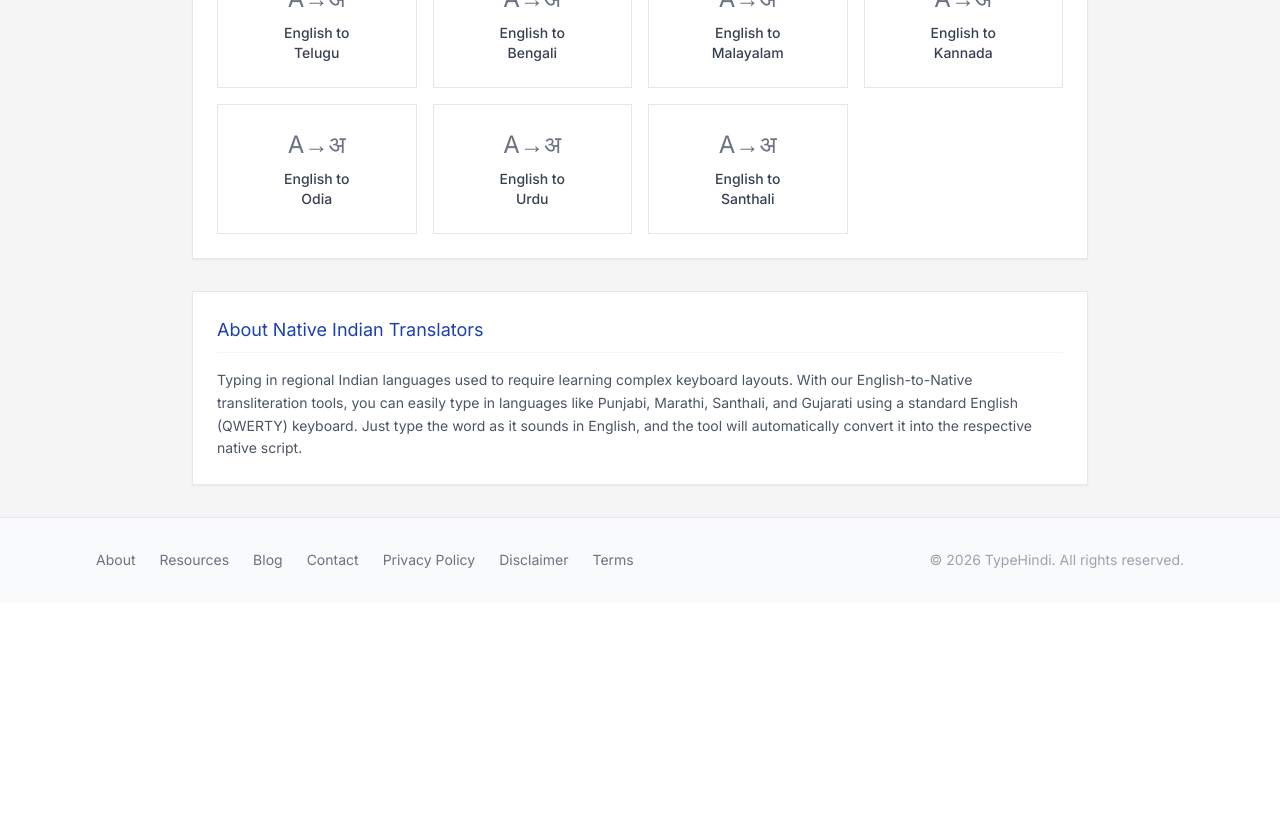
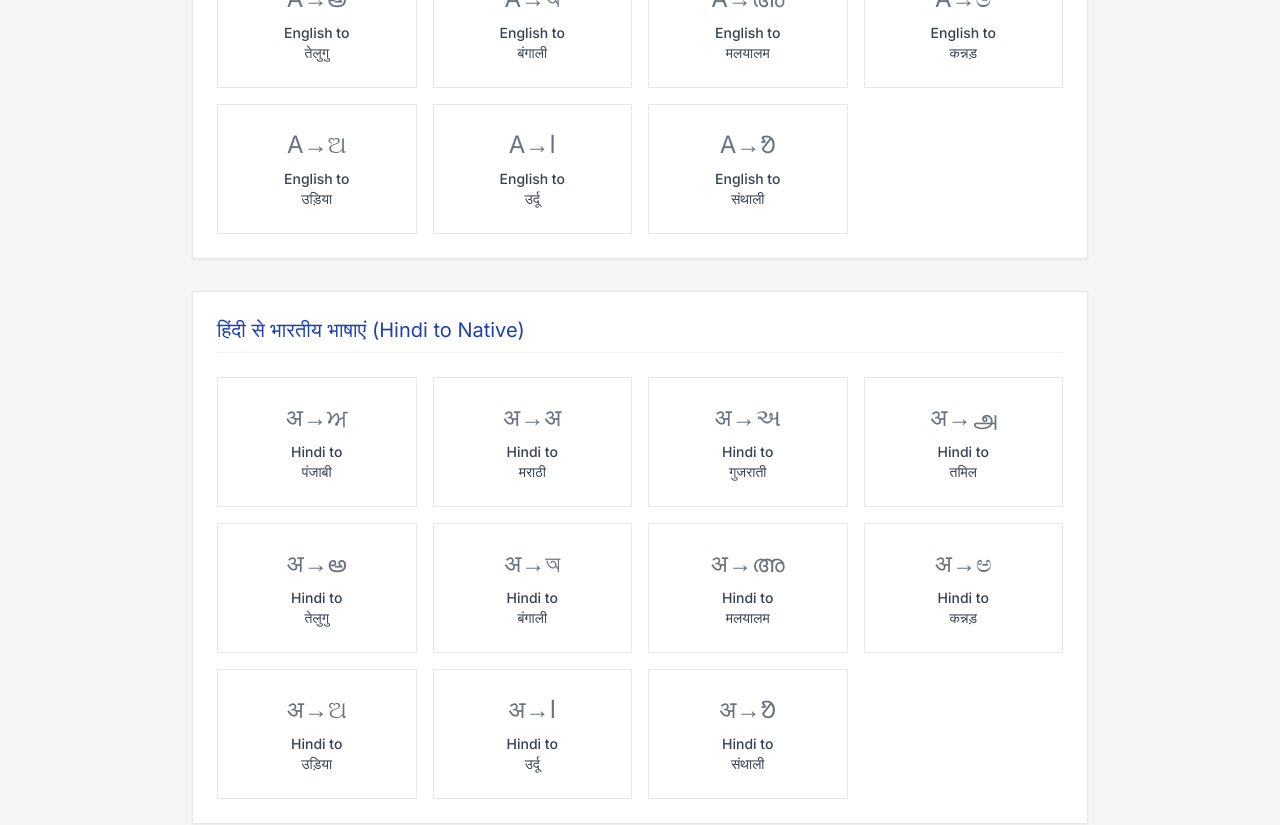
Before and after one commit to therohitbiruli/typehindi, a Next.js app: page /translators in a window 1280 px wide. Shown: the part 540-1365 px from the top of the page. Before the commit the page ends 1142 px from the top, so only its background shows below. Built offline with nearby package versions, Linux system fonts and the light colour scheme.

Commit message:
Translate footer to Hindi and add Hindi-to-Native translators with native fonts

```diff
--- a/src/app/translators/[language]/page.tsx
+++ b/src/app/translators/[language]/page.tsx
@@ -5,52 +5,80 @@ import Link from "next/link";
 import { Metadata } from "next";
 
 export function generateStaticParams() {
-  return LANGUAGES.map((lang) => ({
-    language: `english-to-${lang.toLowerCase()}`,
-  }));
+  const params: { language: string }[] = [];
+  LANGUAGES.forEach((lang) => {
+    params.push({ language: `english-to-${lang.name.toLowerCase()}` });
+    params.push({ language: `hindi-to-${lang.name.toLowerCase()}` });
+  });
+  return params;
 }
 
 export async function generateMetadata(props: { params: Promise<{ language: string }> }): Promise<Metadata> {
   const params = await props.params;
-  const languageName = params.language.replace("english-to-", "").replace(/^\w/, (c) => c.toUpperCase());
+  const isHindiSource = params.language.startsWith("hindi-to-");
+  const sourceName = isHindiSource ? "Hindi" : "English";
+  const prefix = isHindiSource ? "hindi-to-" : "english-to-";
+
+  const targetLangStr = params.language.replace(prefix, "");
+  const langObj = LANGUAGES.find(l => l.name.toLowerCase() === targetLangStr);
+  const targetName = langObj ? langObj.name : targetLangStr.charAt(0).toUpperCase() + targetLangStr.slice(1);
+  const targetHindiName = langObj ? langObj.hindiName : targetName;
+
   return {
-    title: `English to ${languageName} Typing & Translator Tool | TypeHindi.in`,
-    description: `Free online English to ${languageName} typing tool. Convert your English text into ${languageName} script instantly.`,
+    title: `${sourceName} to ${targetName} (${targetHindiName}) Typing & Translator Tool | TypeHindi.in`,
+    description: `Free online ${sourceName} to ${targetName} typing tool. Convert your ${sourceName} text into ${targetName} script instantly.`,
   };
 }
 
 export default async function LanguageTranslatorPage(props: { params: Promise<{ language: string }> }) {
   const params = await props.params;
-  const isMatch = params.language.startsWith("english-to-");
-  const langName = params.language.replace("english-to-", "");
-  const formattedLangName = langName.charAt(0).toUpperCase() + langName.slice(1);
 
-  if (!isMatch || !LANGUAGES.some(l => l.toLowerCase() === langName)) {
+  const isEnglishSource = params.language.startsWith("english-to-");
+  const isHindiSource = params.language.startsWith("hindi-to-");
+
+  if (!isEnglishSource && !isHindiSource) {
     notFound();
   }
+
+  const prefix = isHindiSource ? "hindi-to-" : "english-to-";
+  const targetLangStr = params.language.replace(prefix, "");
+
+  const langObj = LANGUAGES.find(l => l.name.toLowerCase() === targetLangStr);
+  if (!langObj) {
+    notFound();
+  }
+
+  const sourceName = isHindiSource ? "Hindi" : "English";
+  const sourceHindiName = isHindiSource ? "हिंदी" : "अंग्रेजी";
 
   return (
     <div className="max-w-5xl mx-auto">
       <div className="mb-4 text-sm text-gray-500">
-        <Link href="/translators" className="text-blue-600 hover:underline">Translators</Link> &gt; English to {formattedLangName}
+        <Link href="/translators" className="text-blue-600 hover:underline">Translators</Link> &gt; {sourceName} to {langObj.name}
       </div>
 
-      <TranslatorTool language={formattedLangName} />
+      <TranslatorTool
+        language={langObj.name}
+        hindiLanguageName={langObj.hindiName}
+        sourceLanguage={sourceName}
+      />
 
-      {/* Language Specific SEO Text mimicking TypingBaba layout density */}
+      {/* Language Specific SEO Text translated to Hindi */}
       <div className="bg-white border border-gray-200 shadow-sm p-6 md:p-8 space-y-6">
-        <h3 className="text-xl font-normal text-red-600 border-b border-gray-100 pb-2">How to use English to {formattedLangName} Typing Tool</h3>
+        <h3 className="text-xl font-normal text-red-600 border-b border-gray-100 pb-2">
+          {sourceHindiName} से {langObj.hindiName} टाइपिंग टूल का उपयोग कैसे करें
+        </h3>
         <div className="text-sm text-gray-600 leading-relaxed space-y-3">
-          <p>This is a free online English to {formattedLangName} transliteration tool. By using this tool, you can convert English letters into {formattedLangName} script instantly. For example, typing <strong>"namaste"</strong> in English will automatically be converted to the corresponding {formattedLangName} script.</p>
-          <p>It utilizes phonetic translation, meaning you just type the words as they sound. This tool makes it incredibly simple for users who do not know the complex {formattedLangName} keyboard layouts to generate accurate text for documents, emails, and social media.</p>
+          <p>यह एक मुफ्त ऑनलाइन {sourceHindiName} से {langObj.hindiName} लिप्यंतरण (transliteration) टूल है। इस टूल का उपयोग करके, आप {sourceHindiName} अक्षरों को तुरंत {langObj.hindiName} लिपि में बदल सकते हैं। उदाहरण के लिए, {sourceHindiName} में <strong>"नमस्ते"</strong> टाइप करने पर यह स्वचालित रूप से संबंधित {langObj.hindiName} लिपि में परिवर्तित हो जाएगा।</p>
+          <p>यह ध्वन्यात्मक (phonetic) अनुवाद का उपयोग करता है, जिसका अर्थ है कि आप शब्दों को वैसे ही टाइप करते हैं जैसे वे सुनाई देते हैं। यह टूल उन उपयोगकर्ताओं के लिए अविश्वसनीय रूप से सरल बनाता है जो जटिल {langObj.hindiName} कीबोर्ड लेआउट को नहीं जानते हैं, ताकि वे दस्तावेज़ों, ईमेल और सोशल मीडिया के लिए सटीक टेक्स्ट उत्पन्न कर सकें।</p>
         </div>
 
-        <h3 className="text-xl font-normal text-blue-800 border-b border-gray-100 pb-2">Key Features</h3>
+        <h3 className="text-xl font-normal text-blue-800 border-b border-gray-100 pb-2">मुख्य विशेषताएं (Key Features)</h3>
         <ul className="list-disc pl-5 text-sm text-gray-600 space-y-2">
-          <li><strong>Instant Conversion:</strong> The text is converted as soon as you press the spacebar.</li>
-          <li><strong>Easy to Use:</strong> No need to download or install complex fonts or software.</li>
-          <li><strong>Phonetic Typing:</strong> Type exactly how the word sounds in English.</li>
-          <li><strong>One-Click Copy:</strong> Copy your converted {formattedLangName} text to the clipboard with a single click.</li>
+          <li><strong>त्वरित रूपांतरण (Instant Conversion):</strong> जैसे ही आप स्पेसबार दबाते हैं, टेक्स्ट तुरंत बदल जाता है।</li>
+          <li><strong>उपयोग में आसान:</strong> किसी जटिल फॉन्ट या सॉफ़्टवेयर को डाउनलोड या इंस्टॉल करने की आवश्यकता नहीं है।</li>
+          <li><strong>ध्वन्यात्मक टाइपिंग:</strong> शब्द जैसा सुनाई देता है, ठीक वैसा ही टाइप करें।</li>
+          <li><strong>एक-क्लिक कॉपी:</strong> एक क्लिक से अपने परिवर्तित {langObj.hindiName} टेक्स्ट को क्लिपबोर्ड पर कॉपी करें।</li>
         </ul>
       </div>
     </div>
--- a/src/app/translators/page.tsx
+++ b/src/app/translators/page.tsx
@@ -1,35 +1,54 @@
 import Link from "next/link";
 
 export const LANGUAGES = [
-  "Punjabi",
-  "Marathi",
-  "Gujarati",
-  "Tamil",
-  "Telugu",
-  "Bengali",
-  "Malayalam",
-  "Kannada",
-  "Odia",
-  "Urdu",
-  "Santhali"
+  { name: "Punjabi", nativeChar: "ਅ", hindiName: "पंजाबी" },
+  { name: "Marathi", nativeChar: "अ", hindiName: "मराठी" },
+  { name: "Gujarati", nativeChar: "અ", hindiName: "गुजराती" },
+  { name: "Tamil", nativeChar: "அ", hindiName: "तमिल" },
+  { name: "Telugu", nativeChar: "అ", hindiName: "तेलुगु" },
+  { name: "Bengali", nativeChar: "অ", hindiName: "बंगाली" },
+  { name: "Malayalam", nativeChar: "അ", hindiName: "मलयालम" },
+  { name: "Kannada", nativeChar: "ಅ", hindiName: "कन्नड़" },
+  { name: "Odia", nativeChar: "ଅ", hindiName: "उड़िया" },
+  { name: "Urdu", nativeChar: "ا", hindiName: "उर्दू" },
+  { name: "Santhali", nativeChar: "ᱚ", hindiName: "संथाली" }
 ];
 
 export default function TranslatorsPage() {
   return (
     <div className="max-w-4xl mx-auto space-y-8">
 
+      {/* English to Native Section */}
       <div className="bg-white border border-gray-200 shadow-sm p-6">
-        <h2 className="text-xl font-normal text-red-600 border-b border-gray-100 pb-2 mb-6">Select a Language Translator</h2>
+        <h2 className="text-xl font-normal text-red-600 border-b border-gray-100 pb-2 mb-6">अंग्रेजी से भारतीय भाषाएं (English to Native)</h2>
 
         <div className="grid grid-cols-2 sm:grid-cols-3 md:grid-cols-4 gap-4">
           {LANGUAGES.map((lang) => (
             <Link
-              key={lang}
-              href={`/translators/english-to-${lang.toLowerCase()}`}
+              key={`en-${lang.name}`}
+              href={`/translators/english-to-${lang.name.toLowerCase()}`}
               className="flex flex-col items-center justify-center p-6 border border-gray-200 hover:border-blue-400 hover:bg-blue-50 transition-colors group"
             >
-              <span className="text-2xl mb-2 text-gray-500 group-hover:text-blue-600">A→अ</span>
-              <span className="text-gray-700 text-sm font-medium text-center">English to<br/>{lang}</span>
+              <span className="text-2xl mb-2 text-gray-500 group-hover:text-blue-600">A→{lang.nativeChar}</span>
+              <span className="text-gray-700 text-sm font-medium text-center">English to<br/>{lang.hindiName}</span>
+            </Link>
+          ))}
+        </div>
+      </div>
+
+      {/* Hindi to Native Section */}
+      <div className="bg-white border border-gray-200 shadow-sm p-6">
+        <h2 className="text-xl font-normal text-blue-800 border-b border-gray-100 pb-2 mb-6">हिंदी से भारतीय भाषाएं (Hindi to Native)</h2>
+
+        <div className="grid grid-cols-2 sm:grid-cols-3 md:grid-cols-4 gap-4">
+          {LANGUAGES.map((lang) => (
+            <Link
+              key={`hi-${lang.name}`}
+              href={`/translators/hindi-to-${lang.name.toLowerCase()}`}
+              className="flex flex-col items-center justify-center p-6 border border-gray-200 hover:border-red-400 hover:bg-red-50 transition-colors group"
+            >
+              <span className="text-2xl mb-2 text-gray-500 group-hover:text-red-600">अ→{lang.nativeChar}</span>
+              <span className="text-gray-700 text-sm font-medium text-center">Hindi to<br/>{lang.hindiName}</span>
             </Link>
           ))}
         </div>
@@ -37,9 +56,9 @@ export default function TranslatorsPage() {
 
       {/* SEO Text */}
       <div className="bg-white border border-gray-200 shadow-sm p-6 space-y-4">
-        <h3 className="text-lg font-normal text-blue-800 border-b border-gray-100 pb-2">About Native Indian Translators</h3>
+        <h3 className="text-lg font-normal text-blue-800 border-b border-gray-100 pb-2">हमारे नेटिव भारतीय अनुवादकों (Translators) के बारे में</h3>
         <p className="text-sm text-gray-600 leading-relaxed">
-          Typing in regional Indian languages used to require learning complex keyboard layouts. With our English-to-Native transliteration tools, you can easily type in languages like Punjabi, Marathi, Santhali, and Gujarati using a standard English (QWERTY) keyboard. Just type the word as it sounds in English, and the tool will automatically convert it into the respective native script.
+          क्षेत्रीय भारतीय भाषाओं में टाइप करने के लिए पहले जटिल कीबोर्ड लेआउट सीखने की आवश्यकता होती थी। हमारे अंग्रेजी/हिंदी से नेटिव ट्रांसलिटरेशन (लिप्यंतरण) टूल के साथ, आप आसानी से मानक अंग्रेजी (QWERTY) या हिंदी कीबोर्ड का उपयोग करके पंजाबी, मराठी, संथाली और गुजराती जैसी भाषाओं में टाइप कर सकते हैं। बस शब्द को वैसे ही टाइप करें जैसे वह अंग्रेजी या हिंदी में लगता है, और टूल स्वचालित रूप से इसे संबंधित मूल लिपि में बदल देगा।
         </p>
       </div>
 
--- a/src/components/Footer.tsx
+++ b/src/components/Footer.tsx
@@ -1,13 +1,13 @@
 import Link from "next/link";
 
 const footerLinks = [
-  { href: "/about", label: "About" },
-  { href: "/resources", label: "Resources" },
-  { href: "/blog", label: "Blog" },
-  { href: "/contact", label: "Contact" },
-  { href: "/privacy-policy", label: "Privacy Policy" },
-  { href: "/disclaimer", label: "Disclaimer" },
-  { href: "/terms", label: "Terms" },
+  { href: "/about", label: "हमारे बारे में" },
+  { href: "/resources", label: "संसाधन" },
+  { href: "/blog", label: "ब्लॉग" },
+  { href: "/contact", label: "संपर्क करें" },
+  { href: "/privacy-policy", label: "गोपनीयता नीति" },
+  { href: "/disclaimer", label: "अस्वीकरण" },
+  { href: "/terms", label: "शर्तें" },
 ];
 
 export function Footer() {
@@ -27,7 +27,7 @@ export function Footer() {
             ))}
           </div>
           <p className="text-sm text-gray-400 dark:text-gray-500">
-            © {new Date().getFullYear()} TypeHindi. All rights reserved.
+            © {new Date().getFullYear()} TypeHindi. सर्वाधिकार सुरक्षित।
           </p>
         </div>
       </div>
--- a/src/components/TranslatorTool.tsx
+++ b/src/components/TranslatorTool.tsx
@@ -4,11 +4,16 @@ import { useState } from "react";
 
 interface TranslatorToolProps {
   language: string;
+  hindiLanguageName: string;
+  sourceLanguage: "English" | "Hindi";
 }
 
-export function TranslatorTool({ language }: TranslatorToolProps) {
+export function TranslatorTool({ language, hindiLanguageName, sourceLanguage }: TranslatorToolProps) {
   const [inputText, setInputText] = useState("");
   const [outputText, setOutputText] = useState("");
+
+  const isHindiSource = sourceLanguage === "Hindi";
+  const sourceHindiName = isHindiSource ? "हिंदी" : "अंग्रेजी";
 
   const handleTranslate = () => {
     // Placeholder logic for future API integration
@@ -29,24 +34,24 @@ export function TranslatorTool({ language }: TranslatorToolProps) {
   return (
     <div className="bg-white border border-gray-200 shadow-sm p-4 md:p-6 mb-8">
       <h2 className="text-xl font-normal text-blue-800 border-b border-gray-100 pb-2 mb-4 capitalize">
-        English to {language} Typing Tool
+        {sourceHindiName} से {hindiLanguageName} टाइपिंग टूल ({sourceLanguage} to {language})
       </h2>
 
       <div className="grid grid-cols-1 md:grid-cols-2 gap-4">
         {/* Input Text Area */}
         <div className="space-y-2">
-          <label className="text-sm font-medium text-gray-700">Type in English</label>
+          <label className="text-sm font-medium text-gray-700">{sourceHindiName} में टाइप करें ({sourceLanguage})</label>
           <textarea
             value={inputText}
             onChange={(e) => setInputText(e.target.value)}
-            placeholder={`Type English words here (e.g., 'namaste')`}
+            placeholder={`Type ${sourceLanguage} words here...`}
             className="w-full h-64 p-3 border border-gray-300 focus:outline-none focus:ring-1 focus:ring-blue-500 font-sans text-lg resize-none text-gray-800"
           />
         </div>
 
         {/* Output Text Area */}
         <div className="space-y-2">
-          <label className="text-sm font-medium text-gray-700 capitalize">{language} Output</label>
+          <label className="text-sm font-medium text-gray-700 capitalize">{hindiLanguageName} आउटपुट ({language})</label>
           <textarea
             value={outputText}
             readOnly
@@ -62,24 +67,24 @@ export function TranslatorTool({ language }: TranslatorToolProps) {
           onClick={handleTranslate}
           className="px-6 py-2 bg-[#4A8D9B] hover:bg-[#3c7682] text-white transition-colors text-sm font-medium"
         >
-          Translate
+          अनुवाद करें (Translate)
         </button>
         <button
           onClick={handleCopy}
           className="px-6 py-2 bg-gray-200 hover:bg-gray-300 text-gray-800 transition-colors text-sm font-medium"
         >
-          Copy Text
+          कॉपी करें (Copy)
         </button>
         <button
           onClick={handleClear}
           className="px-6 py-2 bg-red-100 hover:bg-red-200 text-red-700 transition-colors text-sm font-medium"
         >
-          Clear
+          साफ़ करें (Clear)
         </button>
       </div>
 
       <div className="mt-4 p-3 bg-blue-50 border border-blue-100 text-xs text-gray-600">
-        <strong>Tip:</strong> Press Spacebar after typing a word to instantly convert it into {language} (API integration required).
+        <strong>सुझाव (Tip):</strong> कोई शब्द टाइप करने के बाद उसे तुरंत {hindiLanguageName} में बदलने के लिए स्पेसबार (Spacebar) दबाएं।
       </div>
     </div>
   );
```
